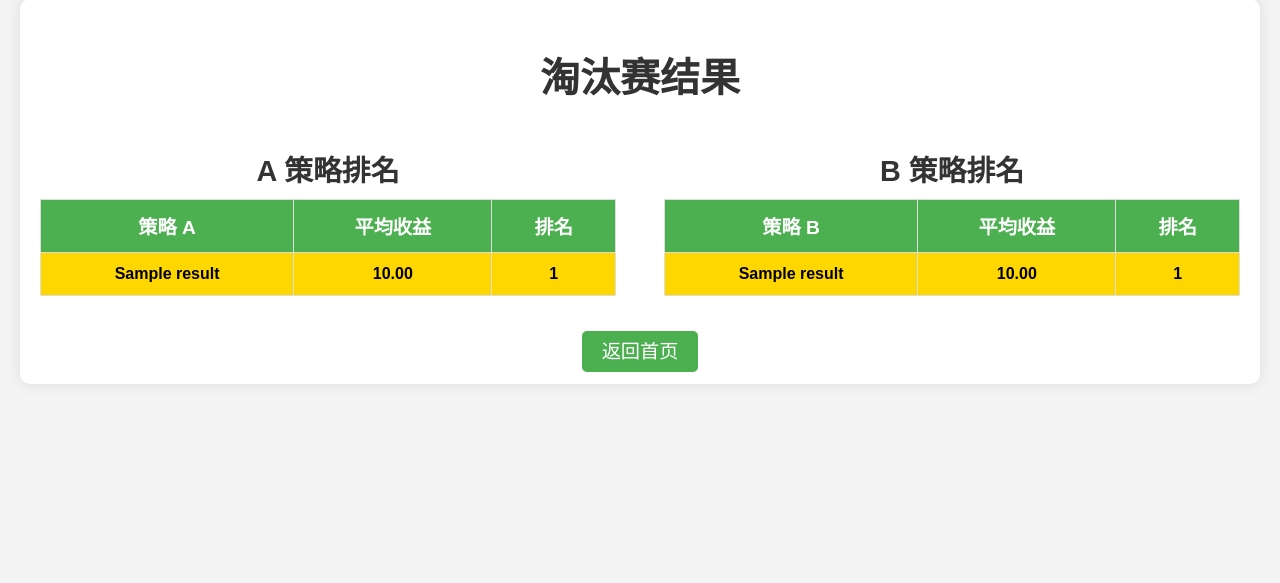
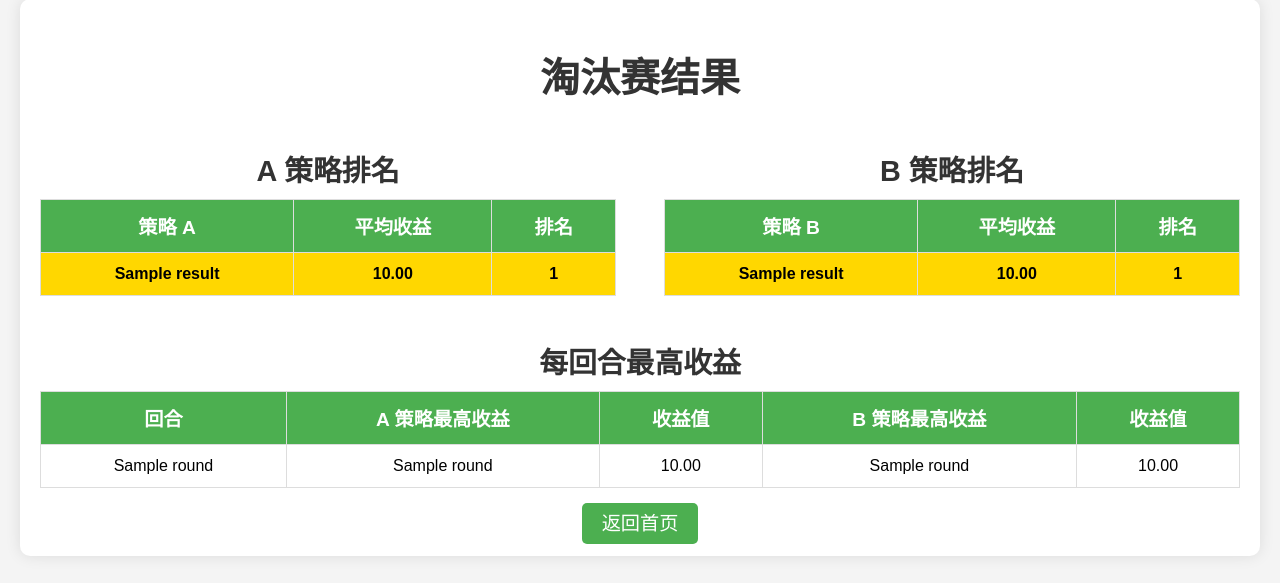
Before and after one commit to wuzengqing001225/SNG_MathematicalModeling_GameofDistribution_240820, a Flask app: template templates/elimination_tournament.html in a window 1280 px wide. Shown: the part 21-604 px from the top of the page. Run offline with Flask 3, Linux system fonts and the light colour scheme; the template is opened without the code that fills it: most values are stand-ins (such as "Sample title", 1, 10 or a date in 2020).

Commit message:
Update elimination_tournament.html

```diff
--- a/templates/elimination_tournament.html
+++ b/templates/elimination_tournament.html
@@ -10,7 +10,6 @@
     <div class="container">
         <h1>淘汰赛结果</h1>
 
-        <!-- 包含两个表格的容器 -->
         <div class="flex-container">
             <!-- A 策略的表格 -->
             <div class="table-container">
@@ -59,6 +58,31 @@
             </div>
         </div>
 
+        <!-- 显示每轮最高收益 -->
+        <h2>每回合最高收益</h2>
+        <table class="results-table">
+            <thead>
+                <tr>
+                    <th>回合</th>
+                    <th>A 策略最高收益</th>
+                    <th>收益值</th>
+                    <th>B 策略最高收益</th>
+                    <th>收益值</th>
+                </tr>
+            </thead>
+            <tbody>
+                {% for round in highest_per_round %}
+                <tr>
+                    <td>{{ round['round'] }}</td>
+                    <td>{{ round['highest_a_name'] }}</td>
+                    <td>{{ "%.2f" % round['highest_a_gain'] }}</td>
+                    <td>{{ round['highest_b_name'] }}</td>
+                    <td>{{ "%.2f" % round['highest_b_gain'] }}</td>
+                </tr>
+                {% endfor %}
+            </tbody>
+        </table>
+
         <div class="back-link">
             <a href="{{ url_for('index') }}">返回首页</a>
         </div>
```
